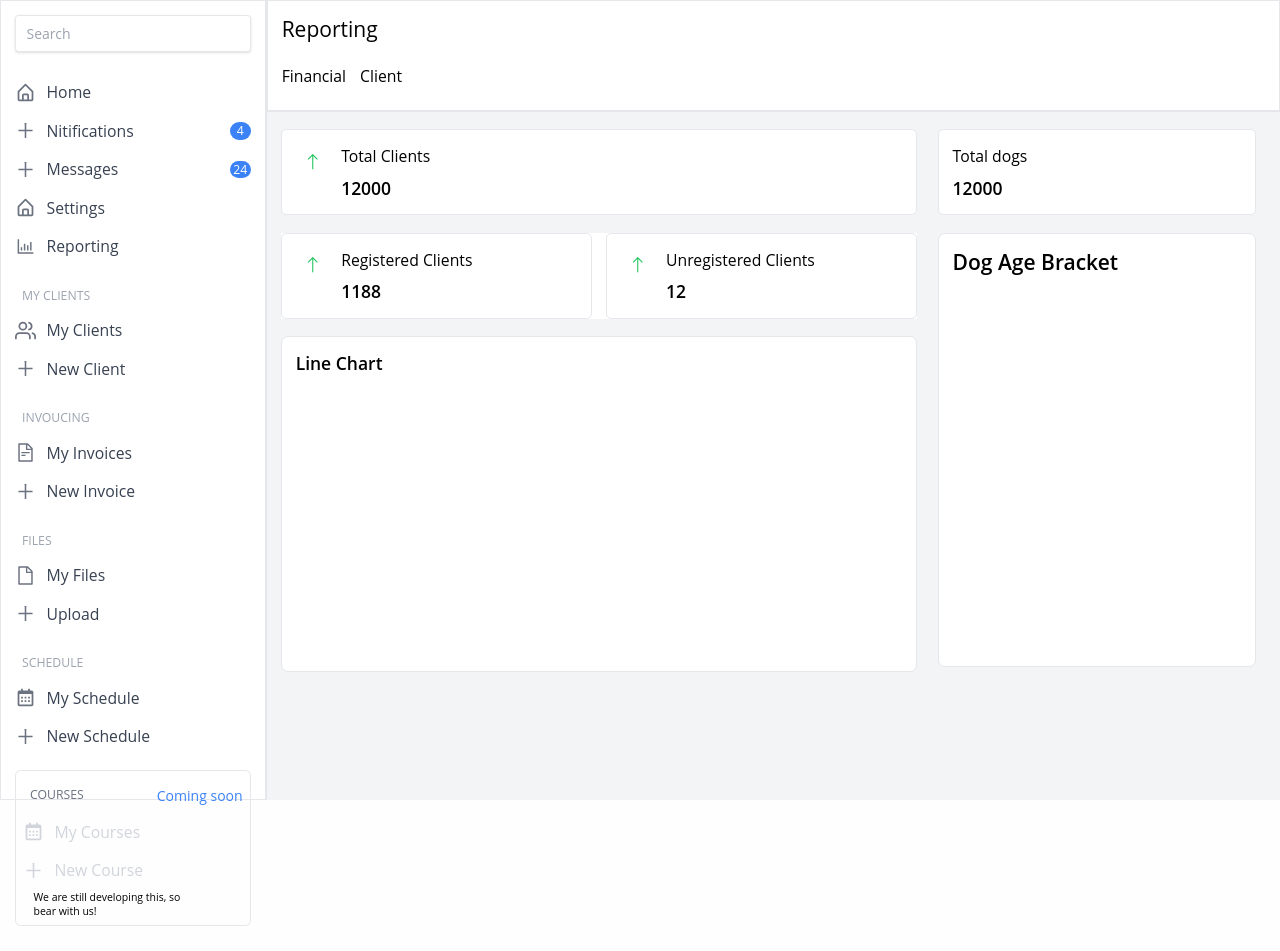
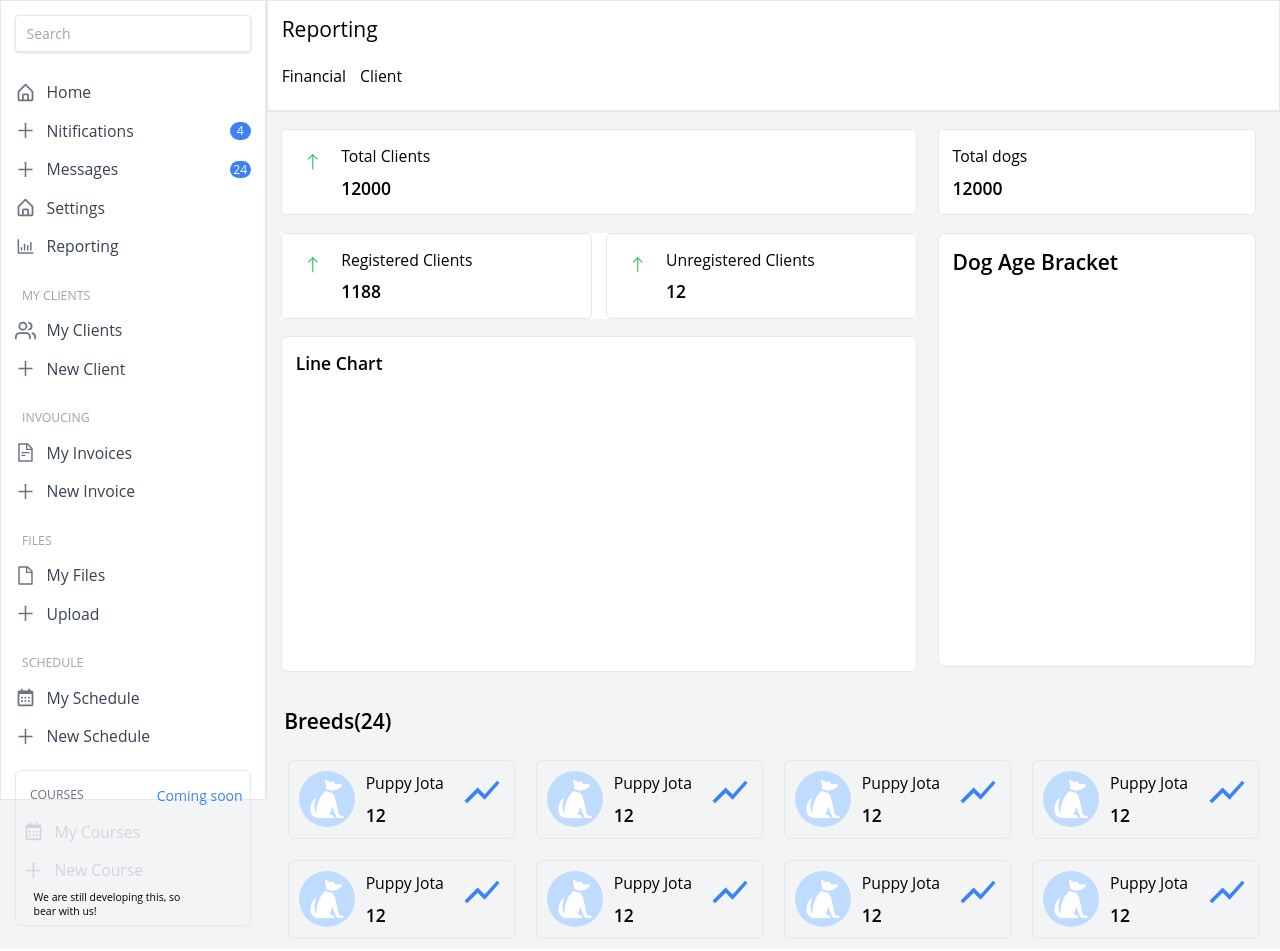
Before and after one commit to AmaduKamara/frontend-test-2022, a Next.js app: page / in a window 1280 px wide. Shown: the top 951 px of the page. Built offline with nearby package versions, Linux system fonts and the light colour scheme.

Commit message:
Add Breed component and Breeds component

```diff
--- /dev/null
+++ b/components/dashboard/Breed.jsx
@@ -0,0 +1,24 @@
+import React from "react";
+import { GiSittingDog } from "react-icons/gi";
+import { MdOutlineShowChart } from "react-icons/md";
+
+const Breed = () => {
+  return (
+    <div>
+      <div className="p-3 border rounded-md m-3 flex justify-between">
+        <div className="flex">
+          <div className="w-16 h-16 bg-blue-200 flex items-center justify-center rounded-full">
+            <GiSittingDog className="text-5xl text-white" />
+          </div>
+          <div className="ml-3">
+            <h2 className="text-lg">Puppy Jota</h2>
+            <p className="text-xl font-semibold mt-2">12</p>
+          </div>
+        </div>
+        <MdOutlineShowChart className="text-5xl text-blue-500" />
+      </div>
+    </div>
+  );
+};
+
+export default Breed;
--- /dev/null
+++ b/components/dashboard/Breeds.jsx
@@ -0,0 +1,19 @@
+import React from "react";
+import Breed from "./Breed";
+
+const Breeds = () => {
+  return (
+    <div className="grid grid-cols-1 md:grid-cols-4">
+      <Breed />
+      <Breed />
+      <Breed />
+      <Breed />
+      <Breed />
+      <Breed />
+      <Breed />
+      <Breed />
+    </div>
+  );
+};
+
+export default Breeds;
--- a/components/dashboard/Dashboard.jsx
+++ b/components/dashboard/Dashboard.jsx
@@ -1,5 +1,6 @@
 import React from "react";
 import DashboardHeader from "./DashboardHeader";
+import Breeds from "./Breeds";
 import { BsArrowUp } from "react-icons/bs";
 import LineChart from "./LineChart";
 import PieChart from "./PieChart";
@@ -51,6 +52,13 @@ const Dashboard = () => {
           <PieChart />
         </div>
       </div>
+      <div className="mt-5 mx-3">
+        {/* Breeds Section */}
+        <div className="mt-10 mb-4 ml-2">
+          <h3 className="text-2xl font-semibold">Breeds(24)</h3>
+        </div>
+        <Breeds />
+      </div>
     </div>
   );
 };
```
